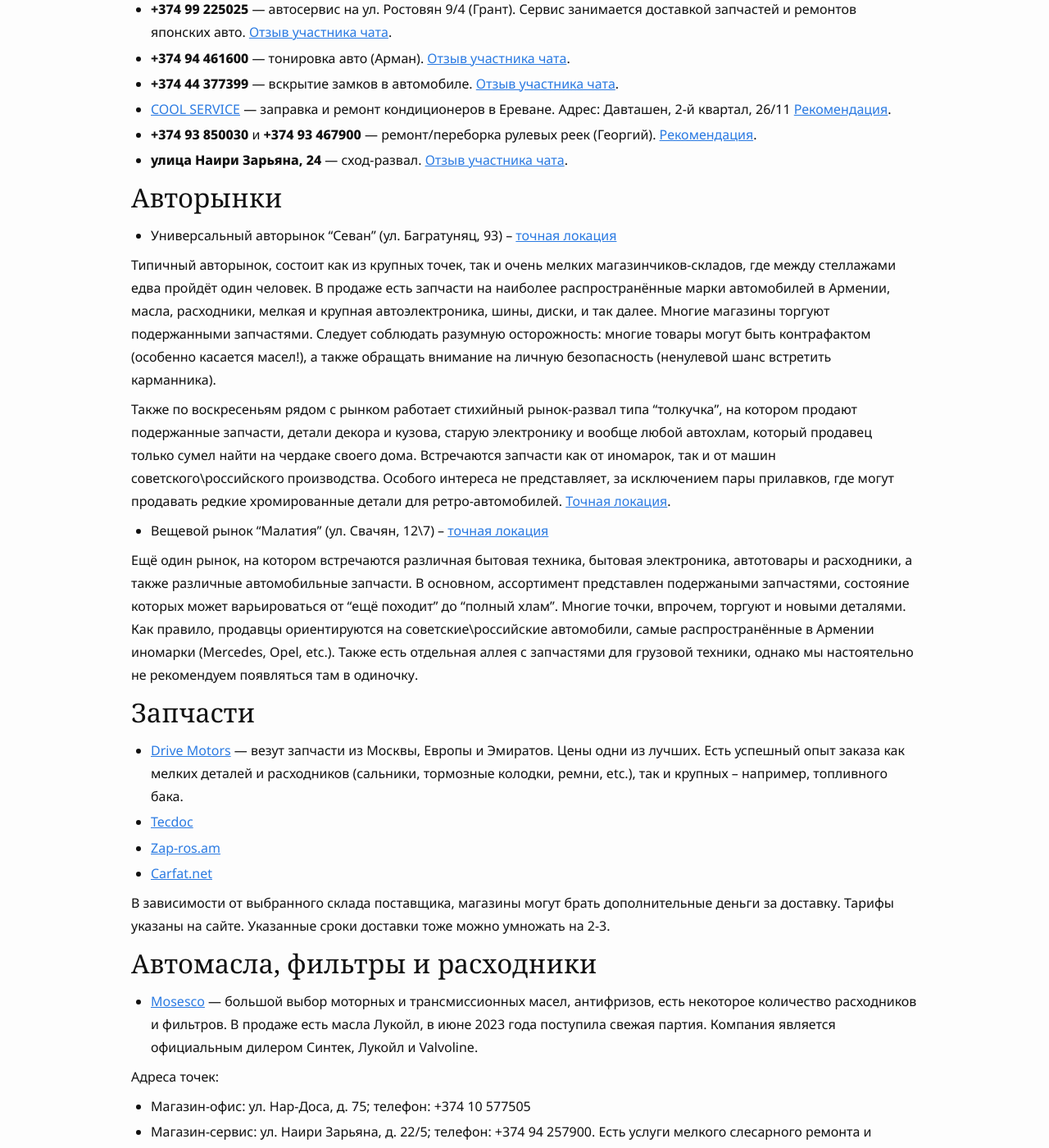
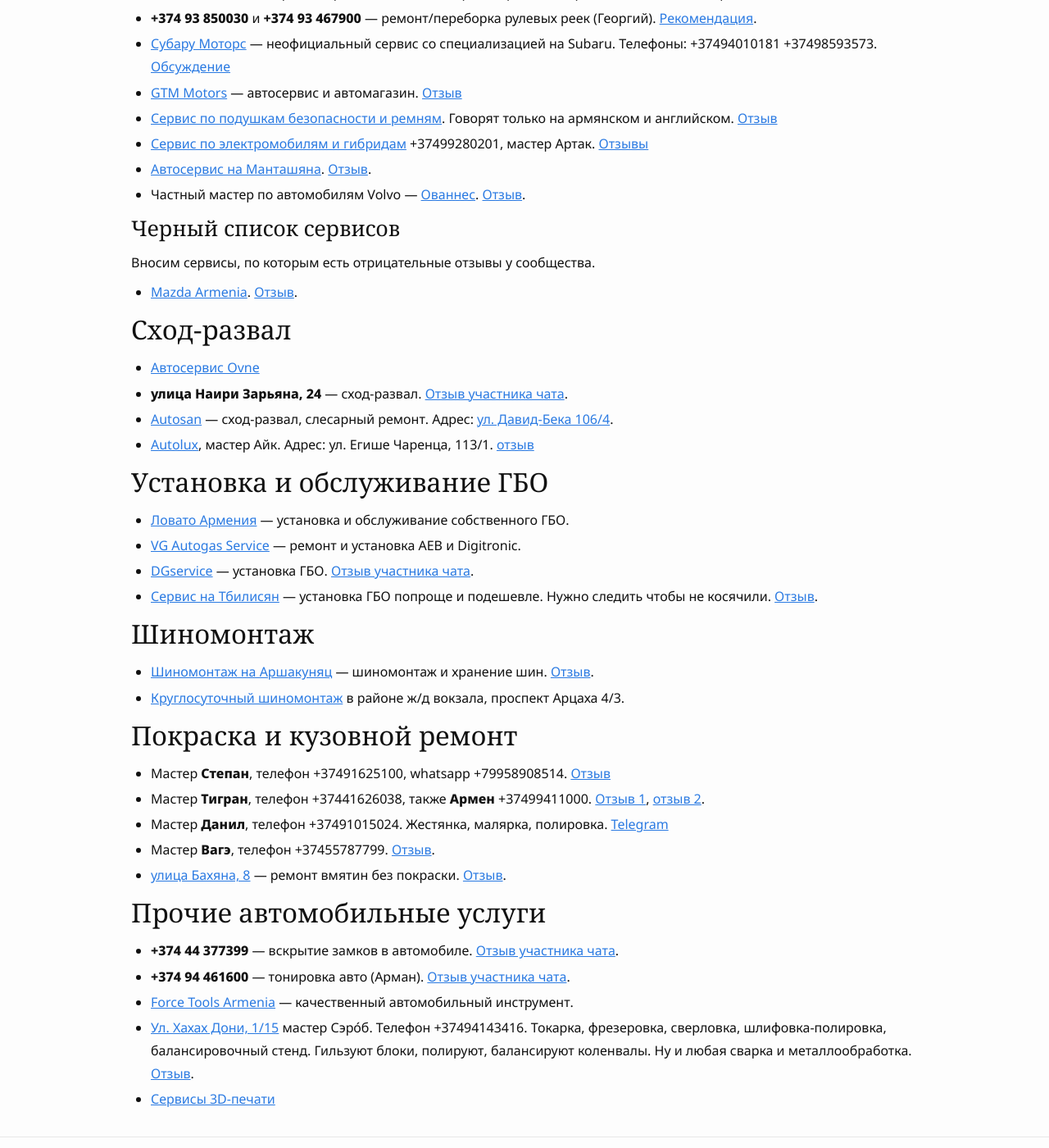
Before and after one commit to haywiki/haywiki.github.io, a Jekyll site: the page built from drive/services.md, in a window 1280 px wide and 1400 px high, scrolled down 499 px. Shown: the whole window at 82% size. Built offline with Jekyll 4.4.1, drawn with Linux system fonts in a browser that asks for light colours; nearby versions of some CDN libraries; a script that is not in the unit is left out; some of the changed text lies outside the part shown.

Commit message:
большое обновление автосервисов и автоуслуг

```diff
--- a/drive/services.md
+++ b/drive/services.md
@@ -1,81 +1,62 @@
 ---
-title: Проверенные магазины и автосервисы в Ереване
+title: Проверенные автосервисы в Ереване
 layout: page
 parent_title: Авто в Армении
 parent_url: /drive/
 ---
 
-## Сервисы и услуги
+## Автомобильные сервисы
+
+- [Автосервис Ovne](http://ovne.am/ru)
+- [@vladimir_iq_chip](https://t.me/vladimir_iq_chip) — чип-тюнинг, диагностика и любой ремонт легковых автомобилей, кроме кузовных работ. Адрес: [пр-кт Адмирала Исакова, 22/3](https://yandex.ru/maps/10262/yerevan/house/YE0YcgFkT0YOQFpqfX10eXRlZw==/). Очень хорошие отзывы от участников [нашего чата](https://t.me/am_autoclub).
+- [Autosan](http://www.autosan.am) — сход-развал, слесарный ремонт. Адрес: [ул. Давид-Бека 106/4](https://yandex.ru/maps/-/CCUHM6VB-A).
+- **+374 99 225025** — автосервис на ул. Ростовян 9/4 (Грант). Сервис занимается доставкой запчастей и ремонтов японских авто. [Отзыв участника чата](https://t.me/am_autoclub/16495).
+- [COOL SERVICE](http://www.list.am/item/17643118) — заправка и ремонт кондиционеров в Ереване. Адрес: Давташен, 2-й квартал, 26/11 [Рекомендация](https://t.me/am_autoclub/3814).
+- **+374 93 850030** и **+374 93 467900** — ремонт/переборка рулевых реек (Георгий). [Рекомендация](https://t.me/am_autoclub/18105).
+- [Субару Моторс](https://yandex.ru/maps/org/subaru_motors_armeniya/235953357399/) — неофициальный сервис со специализацией на Subaru. Телефоны: +37494010181 +37498593573. [Обсуждение](https://t.me/am_autoclub/55155)
+- [GTM Motors](https://yandex.ru/maps/org/gtm_motors/171905952115/) — автосервис и автомагазин. [Отзыв](https://t.me/am_autoclub/43418)
+- [Сервис по подушкам безопасности и ремням](https://yandex.com/maps/org/auto_repair_shop/200205183576/). Говорят только на армянском и английском. [Отзыв](https://t.me/am_autoclub/43424)
+- [Сервис по электромобилям и гибридам](https://yandex.com/maps/10262/yerevan/house/YE0YcwFiQEMOQFpqfX5wdX1nYQ==/) +37499280201, мастер Артак. [Отзывы](https://t.me/am_autoclub/45638)
+- [Автосервис на Манташяна](https://yandex.com/maps/org/uto_service/98827945161/). [Отзыв](https://t.me/am_autoclub/45248).
+- Частный мастер по автомобилям Volvo — [Ованнес](https://t.me/VolvoYerevan). [Отзыв](https://t.me/am_autoclub/53237).
+
+### Черный список сервисов
+
+Вносим сервисы, по которым есть отрицательные отзывы у сообщества.
+
+- [Mazda Armenia](https://yandex.ru/maps/org/mazda_armenia/81017556822/). [Отзыв](https://t.me/am_autoclub/46201).
+
+## Сход-развал
 
 - [Автосервис Ovne](https://ovne.am/ru/content/2/)
-- [@vladimir_iq_chip](https://t.me/vladimir_iq_chip) — чип-тюнинг, диагностика и любой ремонт легковых автомобилей, кроме кузовных работ. Адрес: [пр-кт Адмирала Исакова, 22/3](https://yandex.ru/maps/10262/yerevan/house/YE0YcgFkT0YOQFpqfX10eXRlZw==/). Очень хорошие отзывы от участников [нашего чата](https://t.me/am_autoclub).
+- **улица Наири Зарьяна, 24** — сход-развал. [Отзыв участника чата](https://t.me/am_autoclub/3459).
+- [Autosan](http://www.autosan.am) — сход-развал, слесарный ремонт. Адрес: [ул. Давид-Бека 106/4](https://yandex.ru/maps/-/CCUHM6VB-A).
+- [Autolux](https://yandex.ru/maps/org/avtolyuks/98785488281/), мастер Айк. Адрес: ул. Егише Чаренца, 113/1. [отзыв](https://t.me/am_autoclub/55220)
+
+## Установка и обслуживание ГБО
+
+- [Ловато Армения](https://yandex.ru/maps/org/lovato/88072788395/) — установка и обслуживание собственного ГБО.
+- [VG Autogas Service](https://yandex.ru/maps/org/vg_autogas_service/49301598630/) — ремонт и установка AEB и Digitronic.
 - [DGservice](https://autogaz.am/) — установка ГБО. [Отзыв участника чата](https://t.me/am_autoclub/1937).
-- [Autosan](http://www.autosan.am) — сход-развал, слесарный ремонт. Адрес: [ул. Давид-Бека 106/4](https://yandex.ru/maps/-/CCUHM6VB-A).
-- **+374 99 225025** — автосервис на ул. Ростовян 9/4 (Грант). Сервис занимается доставкой запчастей и ремонтов японских авто. [Отзыв участника чата](https://t.me/am_autoclub/16495).
+- [Сервис на Тбилисян](https://yandex.ru/maps/10262/yerevan/house/YE0YcwJlSUIEQFpqfX5ydHxqZg==/) — установка ГБО попроще и подешевле. Нужно следить чтобы не косячили. [Отзыв](https://t.me/am_autoclub/55250).
+
+## Шиномонтаж
+
+- [Шиномонтаж на Аршакуняц](https://yandex.ru/maps/org/oil_market/120043339173/) — шиномонтаж и хранение шин. [Отзыв](https://t.me/am_autoclub/55343).
+- [Круглосуточный шиномонтаж](https://yandex.ru/maps/org/lav_aniv/22647042088/) в районе ж/д вокзала, проспект Арцаха 4/3.
+
+## Покраска и кузовной ремонт
+
+- Мастер **Степан**, телефон +37491625100, whatsapp +79958908514. [Отзыв](https://t.me/am_autoclub/41635)
+- Мастер **Тигран**, телефон +37441626038, также **Армен** +37499411000. [Отзыв 1](https://t.me/am_autoclub/45244), [отзыв 2](https://t.me/am_autoclub/52213).
+- Мастер **Данил**, телефон +37491015024. Жестянка, малярка, полировка. [Telegram](https://t.me/Miller_Territory)
+- Мастер **Вагэ**, телефон +37455787799. [Отзыв](https://t.me/am_autoclub/53233).
+- [улица Бахяна, 8](https://yandex.com/maps/10262/yerevan/) — ремонт вмятин без покраски. [Отзыв](https://t.me/am_autoclub/53792).
+
+## Прочие автомобильные услуги
+
+- **+374 44 377399** — вскрытие замков в автомобиле. [Отзыв участника чата](https://t.me/am_autoclub/21150).
 - **+374 94 461600** — тонировка авто (Арман). [Отзыв участника чата](https://t.me/am_autoclub/16188).
-- **+374 44 377399** — вскрытие замков в автомобиле. [Отзыв участника чата](https://t.me/am_autoclub/21150).
-- [COOL SERVICE](http://www.list.am/item/17643118) — заправка и ремонт кондиционеров в Ереване. Адрес: Давташен, 2-й квартал, 26/11 [Рекомендация](https://t.me/am_autoclub/3814).
-- **+374 93 850030** и **+374 93 467900** — ремонт/переборка рулевых реек (Георгий). [Рекомендация](https://t.me/am_autoclub/18105).
-- **улица Наири Зарьяна, 24** — сход-развал. [Отзыв участника чата](https://t.me/am_autoclub/3459).
-
-## Авторынки
-
-- Универсальный авторынок "Севан" (ул. Багратуняц, 93) -- [точная локация](https://yandex.ru/maps/-/CCUSF2ei3C)
-
-Типичный авторынок, состоит как из крупных точек, так и очень мелких магазинчиков-складов, где между стеллажами едва пройдёт один человек. В продаже есть запчасти на наиболее распространённые марки автомобилей в Армении, масла, расходники, мелкая и крупная автоэлектроника, шины, диски, и так далее. Многие магазины торгуют подержанными запчастями. Следует соблюдать разумную осторожность: многие товары могут быть контрафактом (особенно касается масел!), а также обращать внимание на личную безопасность (ненулевой шанс встретить карманника).
-
-Также по воскресеньям рядом с рынком работает стихийный рынок-развал типа "толкучка", на котором продают подержанные запчасти, детали декора и кузова, старую электронику и вообще любой автохлам, который продавец только сумел найти на чердаке своего дома. Встречаются запчасти как от иномарок, так и от машин советского\российского производства. Особого интереса не представляет, за исключением пары прилавков, где могут продавать редкие хромированные детали для ретро-автомобилей. [Точная локация](https://yandex.ru/maps/-/CCUHMKvslB).
-
-- Вещевой рынок "Малатия" (ул. Свачян, 12\7) -- [точная локация](https://yandex.ru/maps/-/CCUHMKTCSA)
-
-Ещё один рынок, на котором встречаются различная бытовая техника, бытовая электроника, автотовары и расходники, а также различные автомобильные запчасти. В основном, ассортимент представлен подержаными запчастями, состояние которых может варьироваться от "ещё походит" до "полный хлам". Многие точки, впрочем, торгуют и новыми деталями. Как правило, продавцы ориентируются на советские\российские автомобили, самые распространённые в Армении иномарки (Mercedes, Opel, etc.). Также есть отдельная аллея с запчастями для грузовой техники, однако мы настоятельно не рекомендуем появляться там в одиночку.
-
-## Запчасти
-
-- [Drive Motors](https://shop.drivemotors.am/) — везут запчасти из Москвы, Европы и Эмиратов. Цены одни из лучших. Есть успешный опыт заказа как мелких деталей и расходников (сальники, тормозные колодки, ремни, etc.), так и крупных -- например, топливного бака.
-- [Tecdoc](https://tecdoc.am/)
-- [Zap-ros.am](https://zap-ros.am/)
-- [Carfat.net](https://carfat.net/)
-
-В зависимости от выбранного склада поставщика, магазины могут брать дополнительные деньги за доставку. Тарифы указаны
-на сайте. Указанные сроки доставки тоже можно умножать на 2-3.
-
-## Автомасла, фильтры и расходники
-
-- [Mosesco](https://mosesco.am/) — большой выбор моторных и трансмиссионных масел, антифризов, есть некоторое количество расходников и фильтров. В продаже есть масла Лукойл, в июне 2023 года поступила свежая партия. Компания является официальным дилером Синтек, Лукойл и Valvoline.
-
-Адреса точек:
-- Магазин-офис: ул. Нар-Доса, д. 75; телефон: +374 10 577505
-- Магазин-сервис: ул. Наири Зарьяна, д. 22/5; телефон: +374 94 257900. Есть услуги мелкого слесарного ремонта и замены масел.
-
-Также у Mosesco есть склад продукции (проспект Арцаха, д. 73) — вас могут перенаправить туда из розничного магазина, если чего-то нет в наличии (например, если свежая партия еще не распределена по магазинам). [Точная локация на карте](https://www.google.com/maps/place/40%C2%B007'06.5%22N+44%C2%B030'31.9%22E/@40.1184586,44.5069035,403m/).
-
-- [Liqui Moly](https://www.liquimoly.am/) - официальный дилер в Армении, есть различные масла и технические жидкости, фильтры
-
-Адреса магазинов:
-- ул. Наири Зарян, д. 24Б
-- ул. Ленинградян, д. 23/6
-- ул. Кристопор, д. 14/7
-
-По всем адресам можно произвести замену жидкостей, телефоны: +374 60 708080, +374 77 777121
-
-### Аккумуляторы
-
-- [Varmex](https://varmex.am/) - официальный дилер Varta, продает Varta, Energiser, Index
-
-Адреса магазинов:
-- Тигран Мец 46/4; телефон +374 10 572011
-- Мамиконянц 54; телефон +374 10 234177
-- Себастия 81/1; телефон +374 11 572011
-
-Также по ул Нар-Доса есть большое количество магазинчиков с аккумуляторами, оригинальность и качество которых мы не проверяли
-
-## Резина и колеса
-
-- [Automax](https://automax.am/ru/)
-- [Шип-Шип](https://erevan.ship-ship.ru/)
-- [Avtoshem](https://avtoshem.am/) — помимо продажи, принимают шины на утилизацию
-
-### Шиномонтаж
-
-- [Круглосуточный шиномонтаж](https://yandex.ru/maps/org/lav_aniv/22647042088/) в районе ж/д вокзала, проспект Арцаха 4/3.
+- [Force Tools Armenia](https://yandex.ru/maps/org/force_tools_armenia_pashtonakan_nerkayacucich_hayastanum/137342822594/) — качественный автомобильный инструмент.
+- [Ул. Хахах Дони, 1/15](https://yandex.ru/maps/10262/yerevan/house/YE0YcwRjTUYFQFpqfX1ycXtgYg==/) мастер Сэро́б. Телефон +37494143416. Токарка, фрезеровка, сверловка, шлифовка-полировка, балансировочный стенд. Гильзуют блоки, полируют, балансируют коленвалы. Ну и любая сварка и металлообработка. [Отзыв](https://t.me/am_autoclub/53452).
+- [Сервисы 3D-печати](../life/contacts.md#3d)
```
Also changed, not shown: animals/index.md (+2 -2 lines), drive/index.md (+1 -1 lines), drive/license.md (+3 -2 lines), drive/shops.md (added, +81 -0 lines), life/contacts.md (+2 -0 lines).
